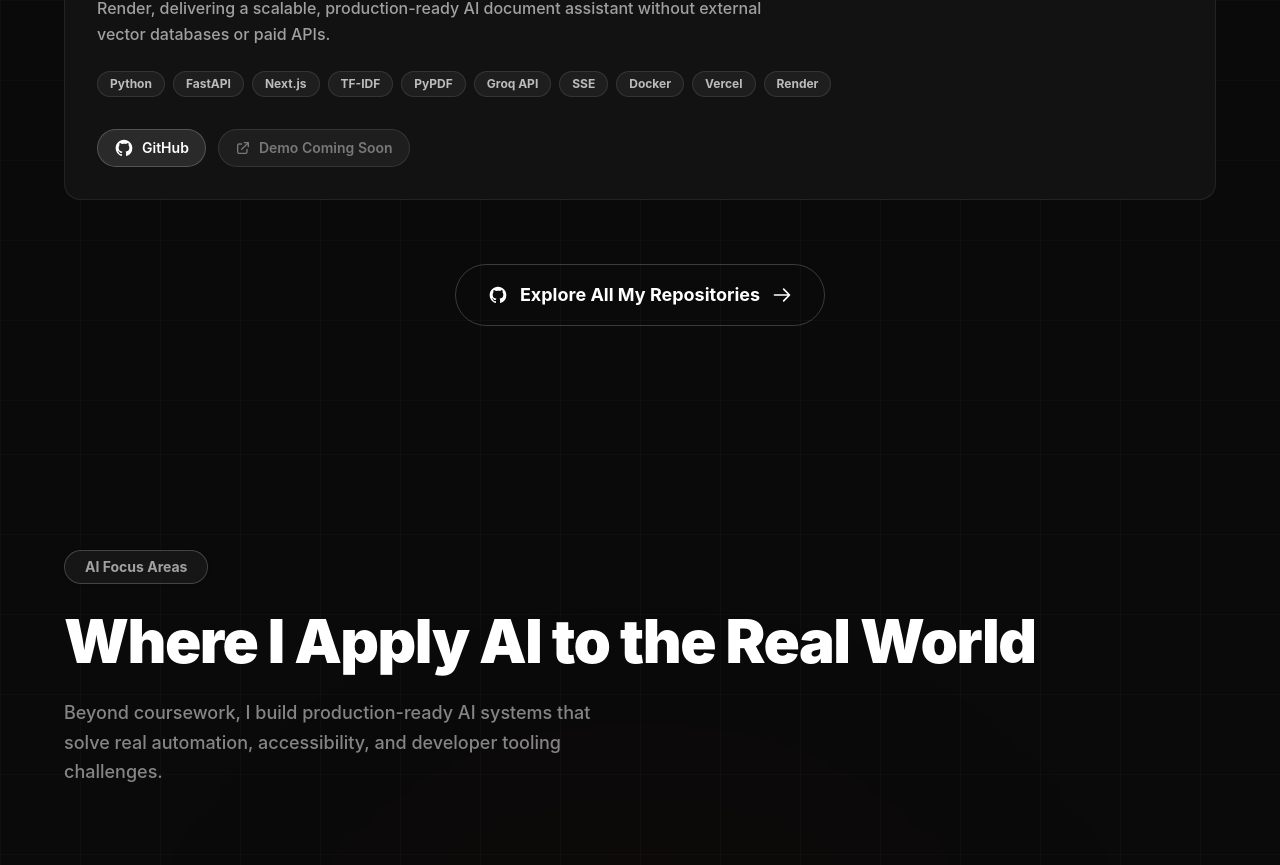
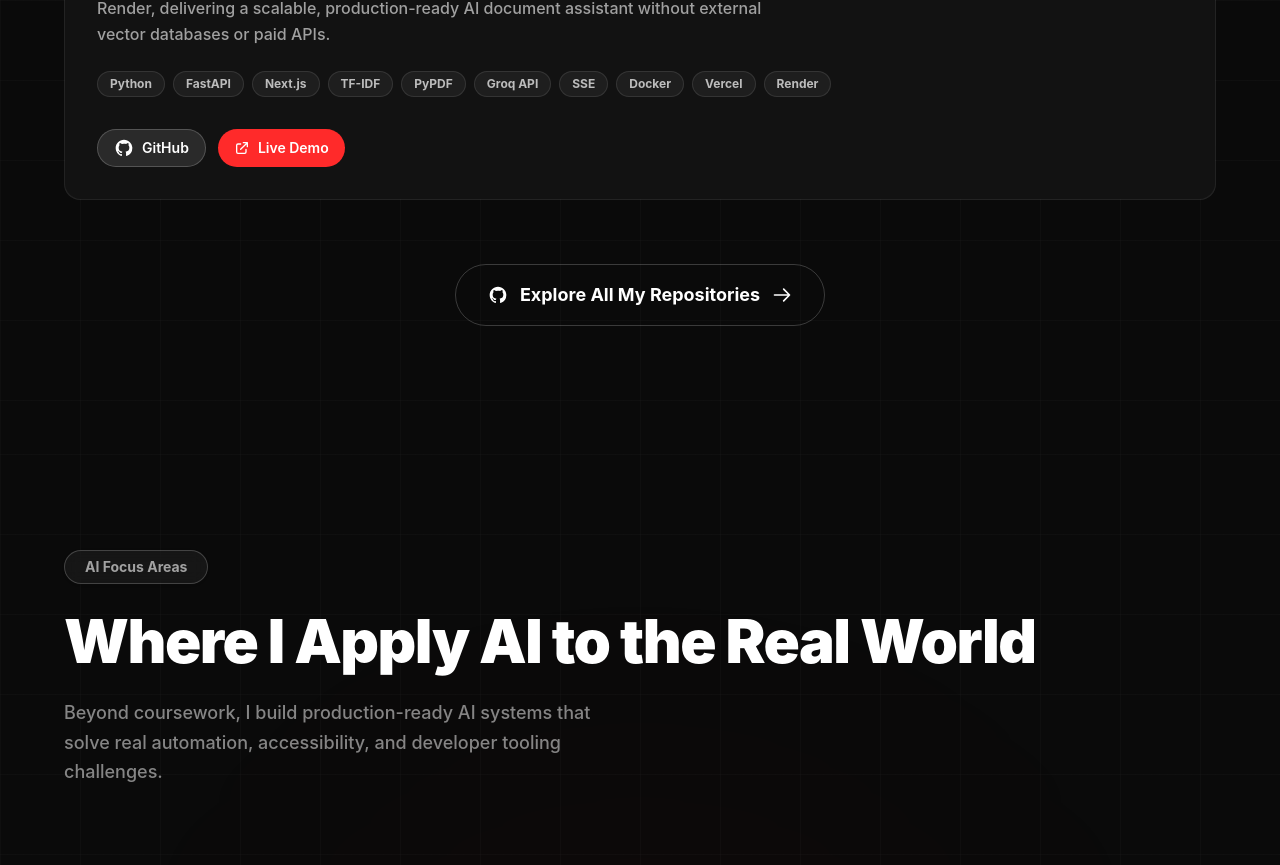
Before and after one commit to bunnyakuleti-ux/portfolio, a React (Vite) app: page / in a window 1280 px wide. Shown: the part 6100-6965 px from the top of the page. Built offline with nearby package versions, Linux system fonts and the light colour scheme; no server answers.

Commit message:
feat: add RAG chatbot live demo link + updated hero photo

```diff
--- a/src/data/portfolioData.js
+++ b/src/data/portfolioData.js
@@ -284,7 +284,7 @@ export const projects = [
     ],
     links: {
       github: "https://github.com/harshabasava970-bot/rag-chatbot-pdf",
-      demo: null,
+      demo: "https://rag-chatbot-nu-blue.vercel.app",
     },
     isFlagship: false,
   },
```
